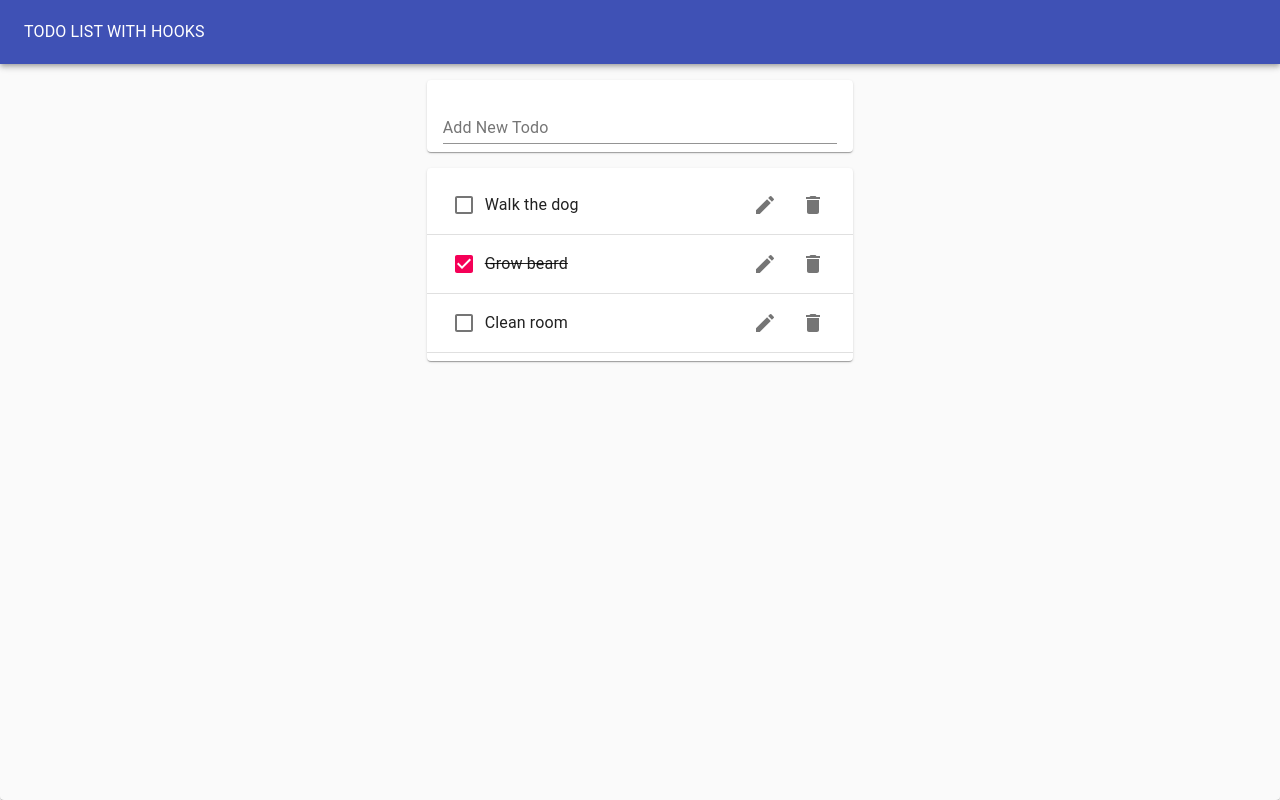
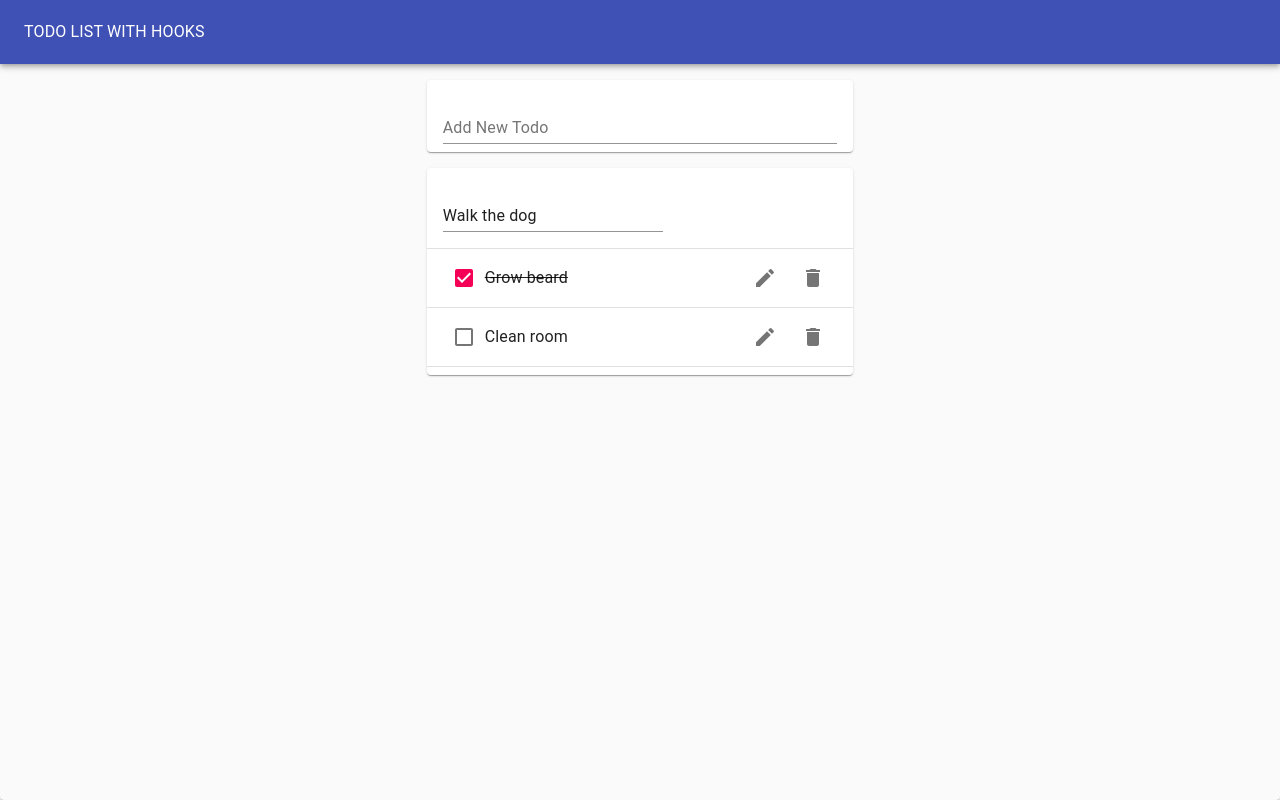
Before and after one commit to HassanMasoud/hooks-list-app, a React (Create React App) app: page / in a window 1280 px wide. Both pictures are taken after a click on the button 765 px from the left and 205 px from the top of the page. Built offline with nearby package versions, Linux system fonts and the light colour scheme.

Commit message:
Add EditTodo component

```diff
--- /dev/null
+++ b/src/EditTodo.js
@@ -0,0 +1,27 @@
+import React from "react";
+import useInputState from "./hooks/useInputState";
+import { TextField } from "@material-ui/core";
+
+function EditTodo({ id, updateTodo, task, toggle }) {
+  const [value, handleChange, reset] = useInputState(task);
+
+  return (
+    <form
+      onSubmit={(e) => {
+        e.preventDefault();
+        updateTodo(id, value);
+        reset();
+        toggle();
+      }}
+    >
+      <TextField
+        margin="normal"
+        fullWidth
+        value={value}
+        onChange={handleChange}
+      />
+    </form>
+  );
+}
+
+export default EditTodo;
--- a/src/Todo.js
+++ b/src/Todo.js
@@ -1,4 +1,6 @@
 import React from "react";
+import EditTodo from "./EditTodo";
+import useToggleState from "./hooks/useToggleState";
 import {
   ListItem,
   ListItemText,
@@ -8,9 +10,14 @@ import {
 } from "@material-ui/core";
 import { Edit, Delete } from "@material-ui/icons";
 
-function Todo({ id, task, completed, removeTodo, toggleTodo }) {
+function Todo({ id, task, completed, removeTodo, toggleTodo, updateTodo }) {
+  const [isEditing, toggle] = useToggleState(false);
   return (
     <ListItem>
+      {isEditing ? (
+        <EditTodo updateTodo={updateTodo} task={task} id={id} toggle={toggle} />
+      ) : (
+        <>
           <Checkbox checked={completed} onClick={() => toggleTodo(id)} />
           <ListItemText
             style={{ textDecoration: completed ? "line-through" : "none" }}
@@ -18,13 +25,15 @@ function Todo({ id, task, completed, removeTodo, toggleTodo }) {
             {task}
           </ListItemText>
           <ListItemSecondaryAction>
-        <IconButton aria-label="Edit">
+            <IconButton aria-label="Edit" onClick={toggle}>
               <Edit />
             </IconButton>
             <IconButton aria-label="Delete" onClick={() => removeTodo(id)}>
               <Delete />
             </IconButton>
           </ListItemSecondaryAction>
+        </>
+      )}
     </ListItem>
   );
 }
--- a/src/TodoApp.js
+++ b/src/TodoApp.js
@@ -24,6 +24,12 @@ function TodoApp() {
     );
     setTodos(updatedTodos);
   };
+  const updateTodo = (todoId, newTask) => {
+    const updatedTodos = todos.map((todo) =>
+      todo.id === todoId ? { ...todo, task: newTask } : todo
+    );
+    setTodos(updatedTodos);
+  };
 
   return (
     <Paper
@@ -46,6 +52,7 @@ function TodoApp() {
             todos={todos}
             removeTodo={removeTodo}
             toggleTodo={toggleTodo}
+            updateTodo={updateTodo}
           />
         </Grid>
       </Grid>
--- a/src/TodoList.js
+++ b/src/TodoList.js
@@ -2,7 +2,7 @@ import React from "react";
 import Todo from "./Todo";
 import { Paper, List, Divider } from "@material-ui/core";
 
-function TodoList({ todos, removeTodo, toggleTodo }) {
+function TodoList({ todos, removeTodo, toggleTodo, updateTodo }) {
   return (
     <Paper>
       <List>
@@ -15,6 +15,7 @@ function TodoList({ todos, removeTodo, toggleTodo }) {
               key={todo.id}
               removeTodo={removeTodo}
               toggleTodo={toggleTodo}
+              updateTodo={updateTodo}
             />
             <Divider />
           </>
```
Lines whose indentation alone changed are shown as unchanged.
